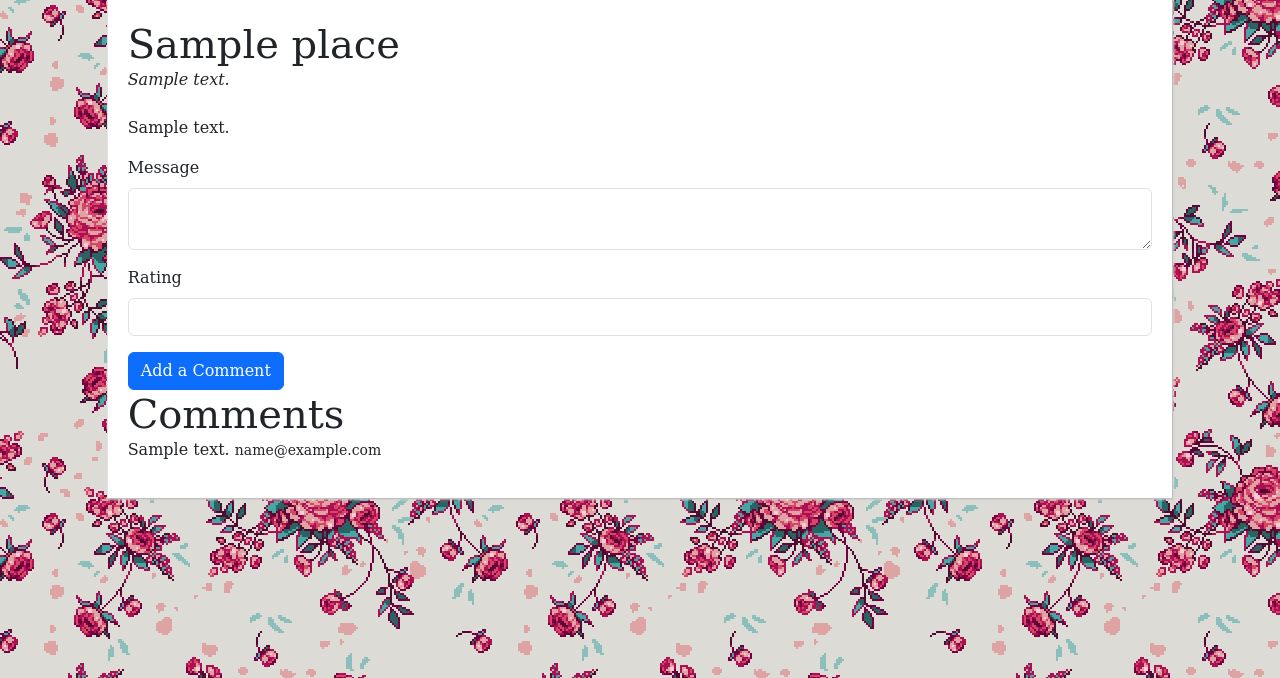
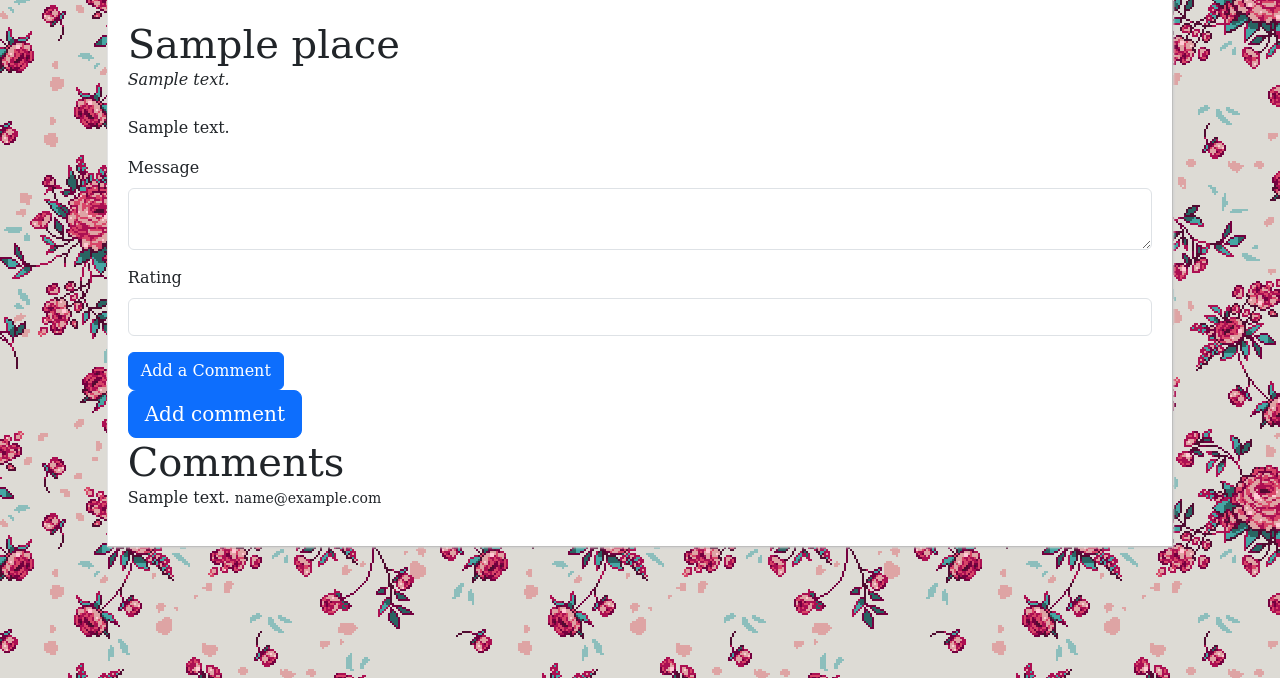
Before and after one commit to Lohmie/Nomster-Columbia, a Rails app: page /places/1 in a window 1280 px wide. Shown: the part 79-757 px from the top of the page. Run offline with Rails 7, Linux system fonts and the light colour scheme; tables that the repository leaves empty hold one stand-in row (values such as "Sample post"); style sheets or scripts are compiled from the project's sources; some libraries are stand-ins or nearby versions; some web fonts are replaced.

Commit message:
Lesson 36 why are there two comment buttons

```diff
--- a/app/views/places/show.html.erb
+++ b/app/views/places/show.html.erb
@@ -17,9 +17,38 @@
     <%= f.submit "Add a Comment", class: 'btn btn-primary' %>
   <% end %>
 
-  <h1>Comments</h1>
+<!-- Button trigger modal -->
+<button type="button" class="btn btn-primary btn-lg" data-toggle="modal" data-target="#myModal">
+  Add comment
+</button>
 
-  <% @place.comments.each do |comment| %>
+<!-- Modal -->
+<div class="modal fade" id="myModal" tabindex="-1" role="dialog" aria-labelledby="myModalLabel" aria-hidden="true">
+  <div class="modal-dialog" role="document">
+    <div class="modal-content">
+      <div class="modal-header">
+        <button type="button" class="close" data-dismiss="modal" aria-label="Close">
+          <span aria-hidden="true">×</span>
+        </button>
+        <h4 class="modal-title" id="myModalLabel">Add a comment</h4>
+      </div>
+      <%= simple_form_for @comment, url: place_comments_path(@place) do |f| %>
+        <div class="modal-body">
+          <%= f.input :message %>
+          <%= f.input :rating, as: :select, collection: Comment::RATINGS %>
+        </div>
+        <div class="modal-footer">
+          <button type="button" class="btn btn-secondary" data-dismiss="modal">Close</button>
+          <%= f.submit "Add a Comment", class: 'btn btn-primary' %>
+        </div>
+      <% end %>
+    </div>
+  </div>
+</div>
+
+<h1>Comments</h1>
+
+<% @place.comments.each do |comment| %>
   <div>
     <blockquote>
       <% if comment.humanized_rating.present? %>
```
